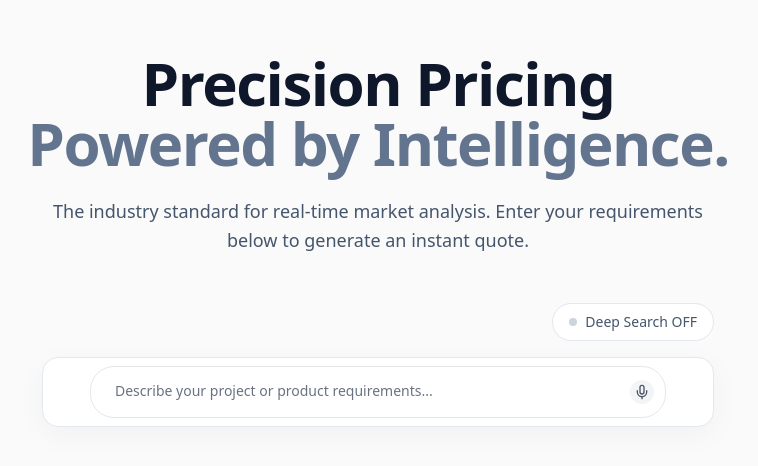
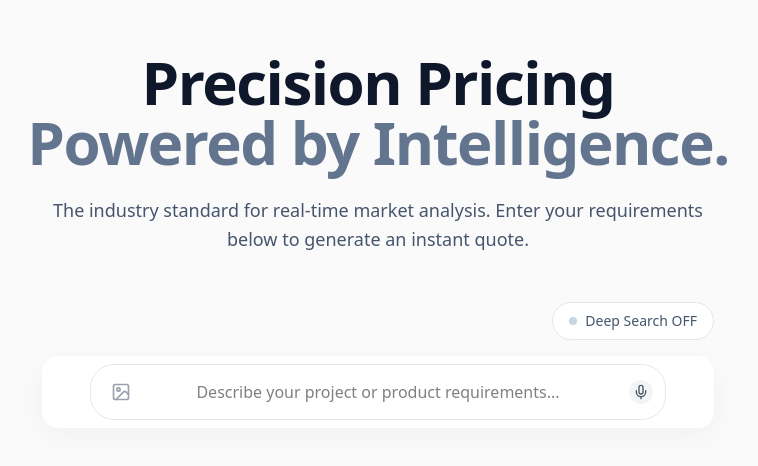
Before and after one commit to xauravww/price-oracle, a Next.js app: page / in a window 1280 px wide. Shown: the part 128-594 px from the top of the page, without its empty margins (262-1020 px from the left). Built offline with nearby package versions, Linux system fonts and the light colour scheme.

Commit message:
Refactor AIInput for perfect centering, add image support, and refine UI styling

```diff
--- a/src/app/page.tsx
+++ b/src/app/page.tsx
@@ -24,11 +24,11 @@ function PriceOracleContent() {
   const [initialValue, setInitialValue] = useState("");
   const searchParams = useSearchParams();
 
-  const handleSubmit = async (value: string) => {
-    if (!value.trim()) return;
+  const handleSubmit = async (value: string, image?: string) => {
+    if (!value.trim() && !image) return;
     setLoading(true);
     try {
-      const data = await processPriceRequest(value, deepSearch);
+      const data = await processPriceRequest(value, deepSearch, image);
       setResult(data);
     } catch (error) {
       console.error("Error:", error);
@@ -73,7 +73,7 @@ function PriceOracleContent() {
               Deep Search {deepSearch ? "ON" : "OFF"}
             </button>
           </div>
-          <div className="bg-white p-2 rounded-2xl shadow-[0_8px_30px_rgb(0,0,0,0.04)] border border-slate-200">
+          <div className="bg-white p-2 rounded-2xl shadow-[0_8px_30px_rgb(0,0,0,0.04)]">
             <AIInput
               onSubmit={handleSubmit}
               placeholder="Describe your project or product requirements..."
--- a/src/components/ui/ai-input.tsx
+++ b/src/components/ui/ai-input.tsx
@@ -1,17 +1,15 @@
 "use client";
 
-import { CornerRightUp, Mic } from "lucide-react";
-import { useState, useEffect } from "react";
+import { CornerRightUp, Mic, Image as ImageIcon, X } from "lucide-react";
+import { useState, useRef } from "react";
 import { cn } from "@/lib/utils";
-import { Textarea } from "@/components/ui/textarea";
-import { useAutoResizeTextarea } from "@/components/hooks/use-auto-resize-textarea";
 
 interface AIInputProps {
   id?: string
   placeholder?: string
   minHeight?: number
   maxHeight?: number
-  onSubmit?: (value: string) => void
+  onSubmit?: (value: string, image?: string) => void
   className?: string
   initialValue?: string
 }
@@ -25,74 +23,112 @@ export function AIInput({
   className,
   initialValue = ""
 }: AIInputProps) {
-  const { textareaRef, adjustHeight } = useAutoResizeTextarea({
-    minHeight,
-    maxHeight,
-  });
   const [inputValue, setInputValue] = useState(initialValue);
+  const [image, setImage] = useState<string | null>(null);
+  const fileInputRef = useRef<HTMLInputElement>(null);
 
-
-
-  useEffect(() => {
-    if (inputValue) {
-      adjustHeight();
+  const handleImageUpload = (e: React.ChangeEvent<HTMLInputElement>) => {
+    const file = e.target.files?.[0];
+    if (file) {
+      const reader = new FileReader();
+      reader.onloadend = () => {
+        setImage(reader.result as string);
+      };
+      reader.readAsDataURL(file);
     }
-  }, [inputValue, adjustHeight]);
+  };
 
   const handleReset = () => {
-    if (!inputValue.trim()) return;
-    onSubmit?.(inputValue);
+    if (!inputValue.trim() && !image) return;
+    onSubmit?.(inputValue, image || undefined);
     setInputValue("");
-    adjustHeight(true);
+    setImage(null);
   };
 
   return (
     <div className={cn("relative max-w-xl w-full mx-auto", className)}>
-      <Textarea
+      {image && (
+        <div className="absolute bottom-full mb-2 left-0 p-2 bg-white rounded-xl border border-gray-200 shadow-sm flex items-center gap-2">
+          <img src={image} alt="Preview" className="w-12 h-12 object-cover rounded-lg" />
+          <button
+            onClick={() => setImage(null)}
+            className="p-1 hover:bg-gray-100 rounded-full transition-colors"
+          >
+            <X className="w-4 h-4 text-gray-500" />
+          </button>
+        </div>
+      )}
+
+      <div
+        className={cn(
+          "relative flex items-center justify-center w-full bg-white rounded-3xl border border-gray-200 transition-all duration-200 focus-within:ring-2 focus-within:ring-slate-500",
+          "min-h-[52px]"
+        )}
+        style={{ minHeight: `${minHeight}px` }}
+      >
+        {/* Ghost element to drive height */}
+        <div
+          className="w-full px-12 py-3.5 text-center invisible whitespace-pre-wrap break-words leading-relaxed text-black"
+          aria-hidden="true"
+          style={{ minHeight: `${minHeight}px`, maxHeight: `${maxHeight}px` }}
+        >
+          {inputValue || placeholder}
+        </div>
+
+        <textarea
           id={id}
           placeholder={placeholder}
-        className={cn(
-          "max-w-xl bg-white rounded-3xl pl-6 pr-16 border border-gray-200",
-          "placeholder:text-gray-500",
-          "text-black text-wrap",
-          "overflow-y-auto resize-none",
-          "focus-visible:ring-2 focus-visible:ring-slate-500 focus-visible:ring-offset-0",
-          "transition-[height] duration-100 ease-out",
-          "leading-[1.2] py-[16px]",
-          `min-h-[${minHeight}px]`,
-          `max-h-[${maxHeight}px]`,
-          "[&::-webkit-resizer]:hidden"
-        )}
-        ref={textareaRef}
           value={inputValue}
-        onChange={(e) => {
-          setInputValue(e.target.value);
-          adjustHeight();
-        }}
+          onChange={(e) => setInputValue(e.target.value)}
           onKeyDown={(e) => {
             if (e.key === "Enter" && !e.shiftKey) {
               e.preventDefault();
               handleReset();
             }
           }}
+          className={cn(
+            "absolute inset-0 w-full h-full bg-transparent px-12 py-3.5",
+            "text-black text-center resize-none overflow-hidden",
+            "focus:outline-none",
+            "flex items-center justify-center",
+            "leading-relaxed"
+          )}
         />
+
+        <div className="absolute left-3 top-1/2 -translate-y-1/2 flex items-center z-10">
+          <input
+            type="file"
+            accept="image/*"
+            className="hidden"
+            ref={fileInputRef}
+            onChange={handleImageUpload}
+          />
+          <button
+            type="button"
+            onClick={() => fileInputRef.current?.click()}
+            className="p-2 hover:bg-gray-100 rounded-xl transition-colors"
+          >
+            <ImageIcon className="w-5 h-5 text-gray-400" />
+          </button>
+        </div>
 
         <div
           className={cn(
-          "absolute top-1/2 -translate-y-1/2 rounded-xl bg-gray-100 py-1 px-1 transition-all duration-200",
-          inputValue ? "right-10" : "right-3"
+            "absolute top-1/2 -translate-y-1/2 rounded-xl bg-gray-100 py-1 px-1 transition-all duration-200 z-10",
+            inputValue || image ? "right-10" : "right-3"
           )}
         >
           <Mic className="w-4 h-4 text-gray-600" />
         </div>
+
         <button
           onClick={handleReset}
           type="button"
           className={cn(
-  "absolute top-1/2 -translate-y-1/2 right-3",
+            "absolute top-1/2 -translate-y-1/2 right-3 z-10",
             "rounded-xl bg-gray-100 py-1 px-1",
             "transition-all duration-200",
-  inputValue
+            inputValue || image
               ? "opacity-100 scale-100"
               : "opacity-0 scale-95 pointer-events-none"
           )}
@@ -100,5 +136,6 @@ className={cn(
           <CornerRightUp className="w-4 h-4 text-gray-600" />
         </button>
       </div>
+    </div>
   );
 }
```
Lines whose indentation alone changed are shown as unchanged.
